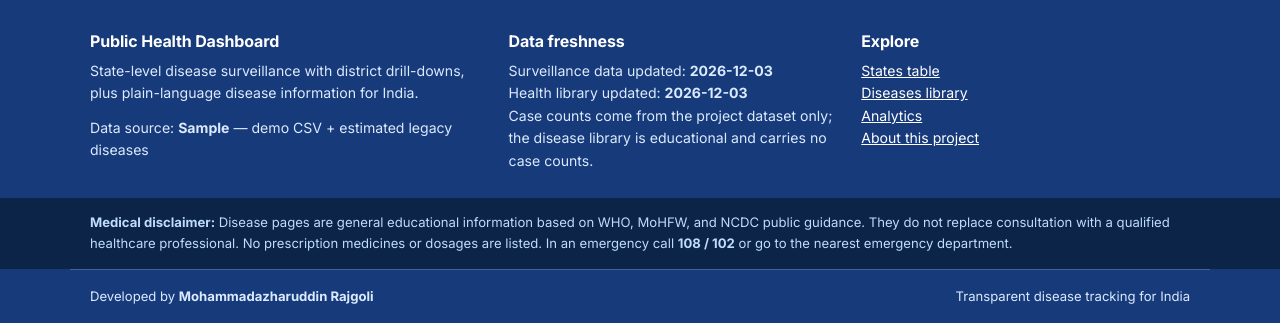
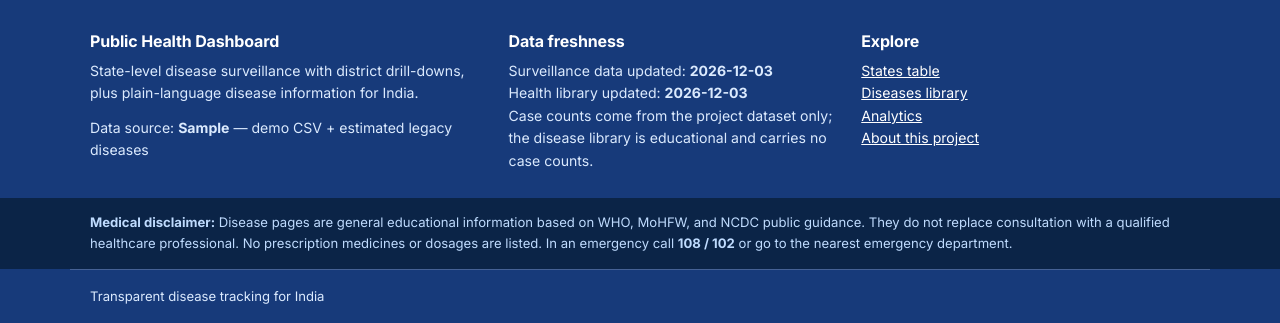
Before and after one commit to azharrajgoli786-spec/public_health_dashboard, a Flask app: page /about in a window 1280 px wide. Shown: the part 1197-1520 px from the top of the page. Run offline with Flask 3, Linux system fonts and the light colour scheme.

Commit message:
Remove developer attribution from footer

```diff
--- a/templates/base.html
+++ b/templates/base.html
@@ -63,7 +63,6 @@
             <p><strong>Medical disclaimer:</strong> Disease pages are general educational information based on WHO, MoHFW, and NCDC public guidance. They do not replace consultation with a qualified healthcare professional. No prescription medicines or dosages are listed. In an emergency call <strong>108 / 102</strong> or go to the nearest emergency department.</p>
         </div>
         <div class="footer-bottom">
-            <span>Developed by <strong>Mohammadazharuddin Rajgoli</strong></span>
             <span>Transparent disease tracking for India</span>
         </div>
     </footer>
```
